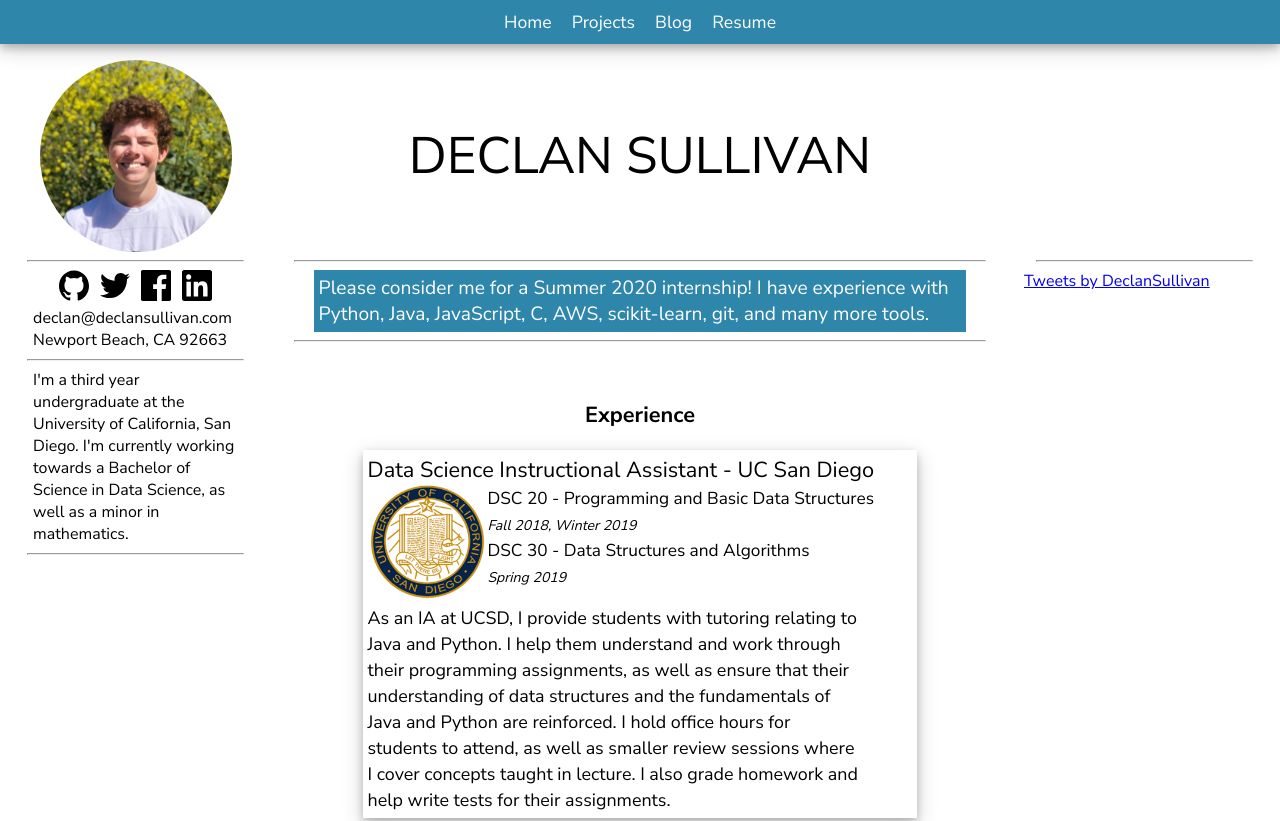
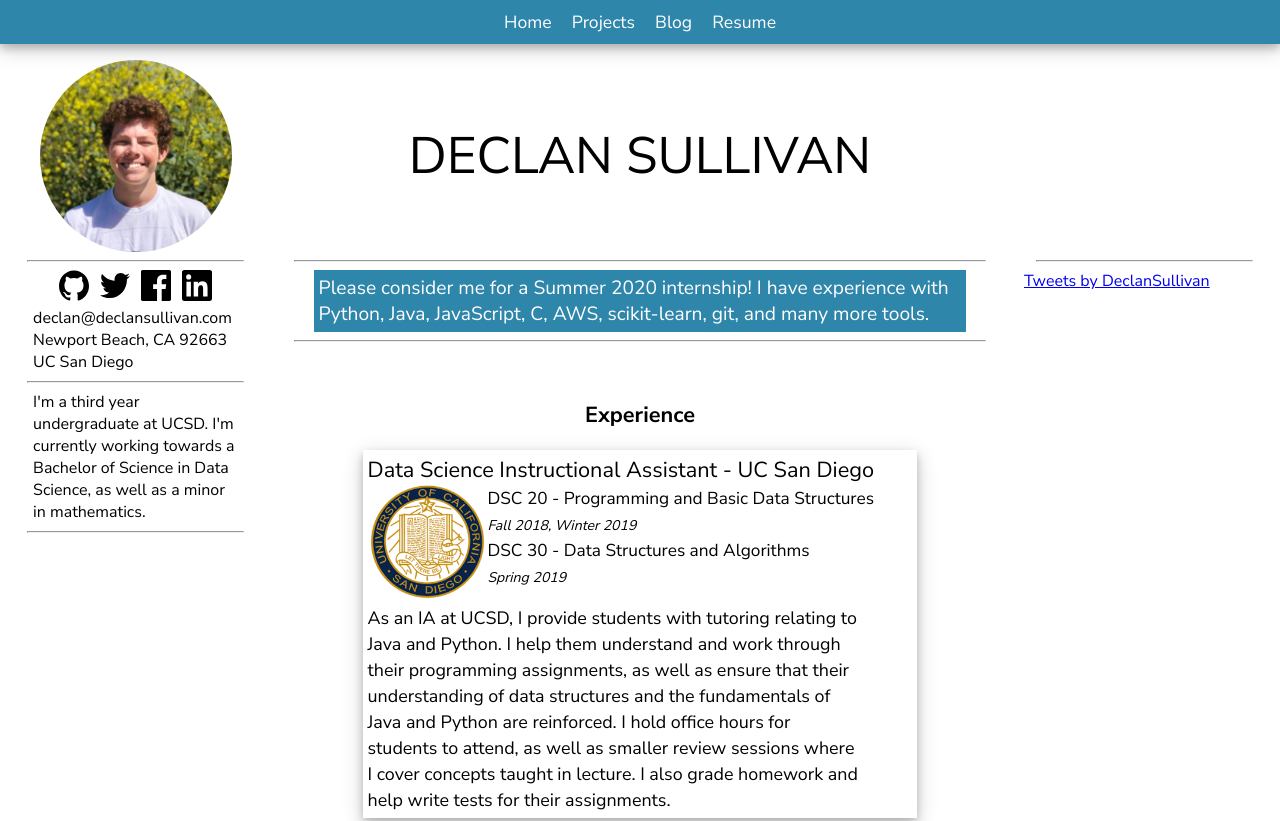
Before and after one commit to declansullivan/old-website, a plain HTML site: page index.html in a window 1280 px wide. Shown: the top 821 px of the page. Drawn offline with Linux system fonts and the light colour scheme.

Commit message:
added uc san diego

```diff
--- a/index.html
+++ b/index.html
@@ -38,6 +38,7 @@
                 <a href="mailto:declan@declansullivan.com">declan@declansullivan.com</a>
                 <br>
                 Newport Beach, CA 92663
+                UC San Diego
             </div>
         </div>
 
@@ -45,7 +46,7 @@
 
         <div class="content">
             <div class="personal-desc left">
-                I'm a third year undergraduate at the University of California, San Diego.
+                I'm a third year undergraduate at UCSD.
                 I'm currently working towards a Bachelor of Science in Data Science, as well as a minor
                 in mathematics.
             </div>
```
